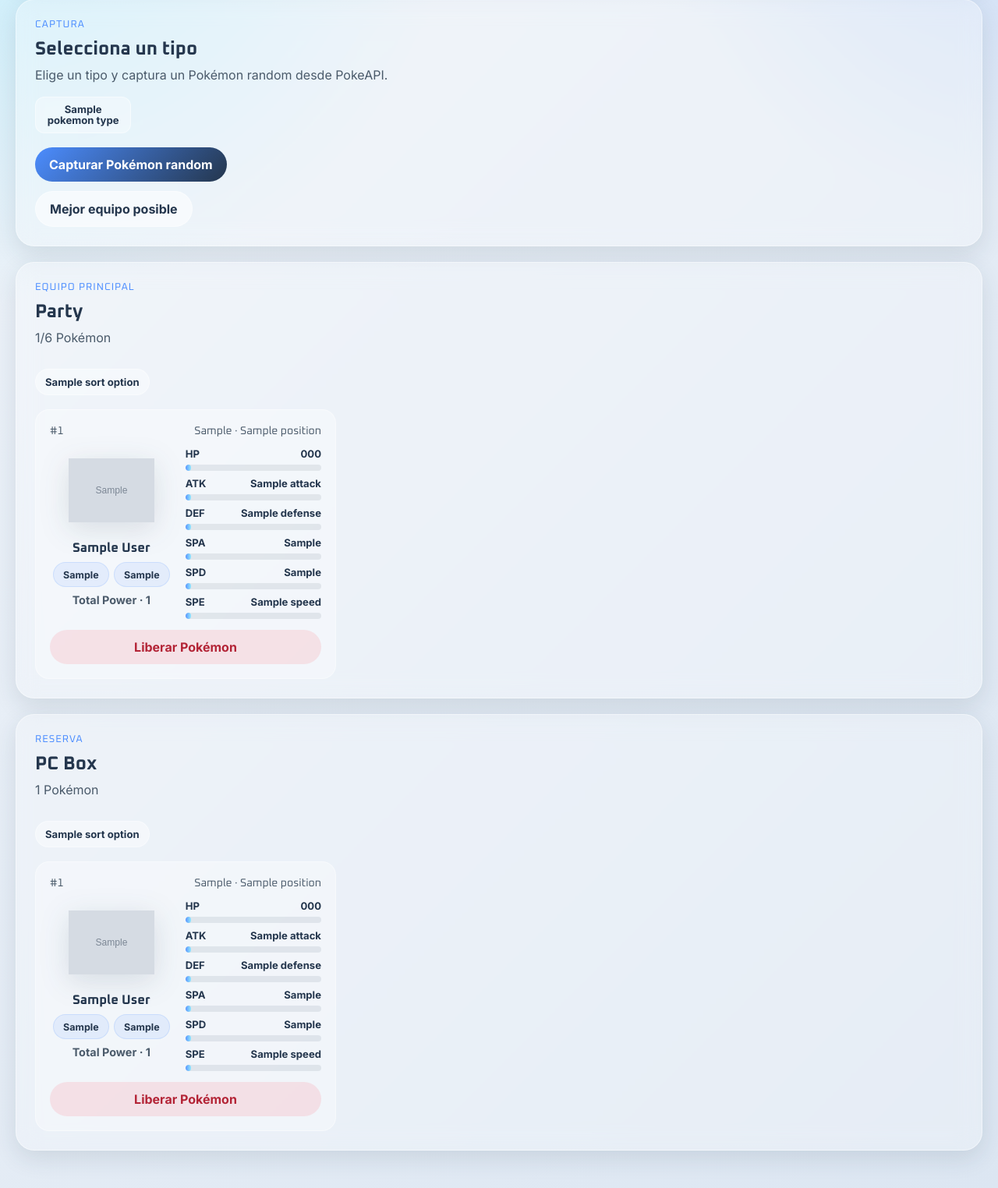
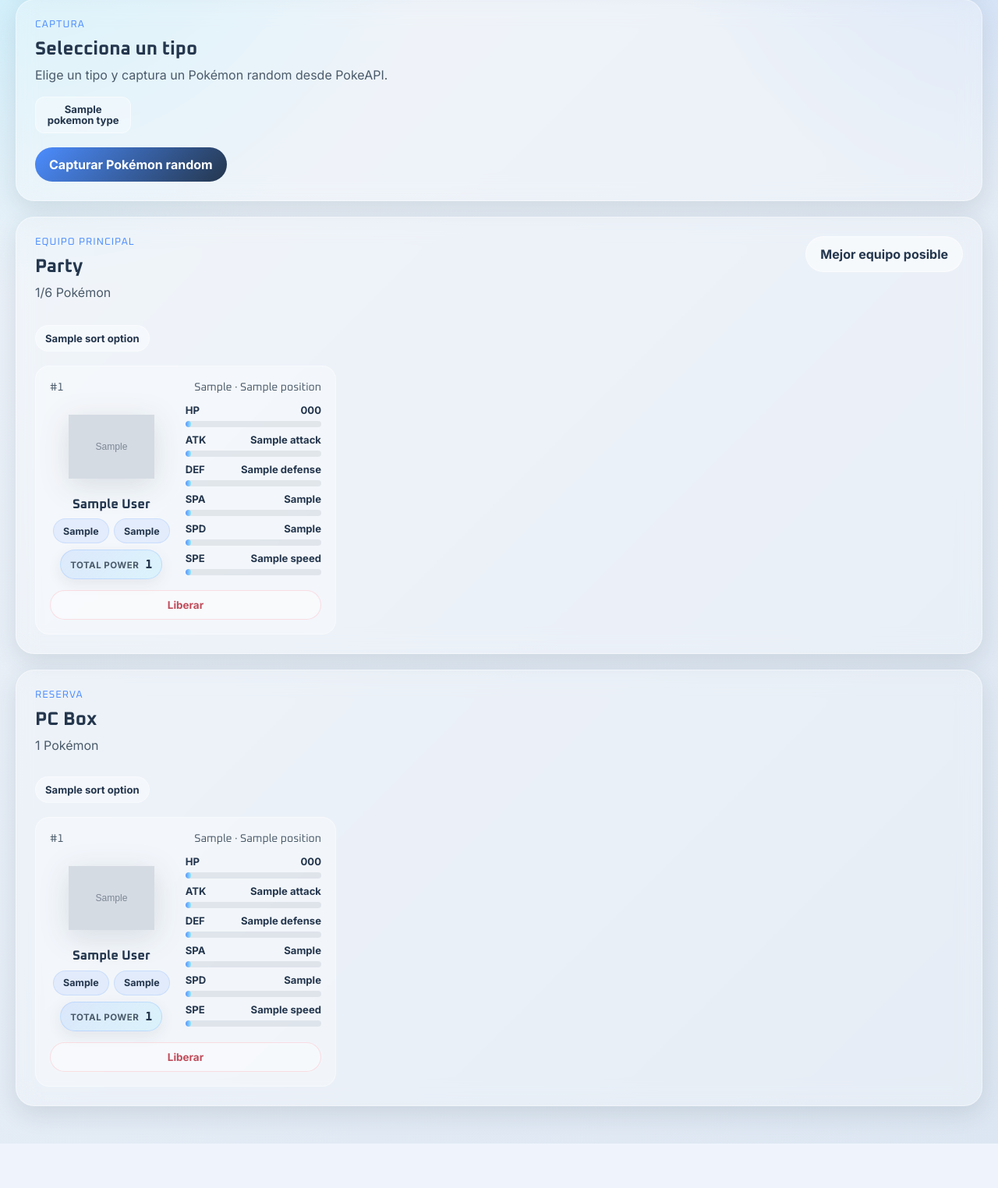
Before and after one commit to raulantonino/pokeparty, a Django app: template templates/roster/dashboard.html in a window 1280 px wide. Shown: the part 215-1739 px from the top of the page at 78% size. After the commit the page ends 1682 px from the top, so only its background shows below. Run offline with Django 5.2, Linux system fonts and the light colour scheme; the template is opened without the code that fills it: most values are stand-ins (such as "Sample title", 1, 10 or a date in 2020); grey boxes marked "Sample" are stand-in pictures.

Commit message:
feat(ui): move optimize action to party and refine card emphasis

```diff
--- a/static/css/styles.css
+++ b/static/css/styles.css
@@ -603,3 +603,85 @@
     justify-content: center;
     text-decoration: none;
 }
+
+.panel-top--with-action {
+    gap: 16px;
+}
+
+.panel-header-row {
+    display: flex;
+    align-items: flex-start;
+    justify-content: space-between;
+    gap: 16px;
+}
+
+.panel-header-actions {
+    display: flex;
+    align-items: center;
+    justify-content: flex-end;
+}
+
+.power-pill {
+    display: inline-flex;
+    align-items: baseline;
+    gap: 8px;
+    padding: 8px 12px;
+    border-radius: 999px;
+    background: linear-gradient(135deg, rgba(76, 141, 255, 0.14), rgba(143, 232, 255, 0.24));
+    border: 1px solid rgba(76, 141, 255, 0.2);
+    box-shadow: 0 6px 18px rgba(36, 54, 77, 0.08);
+}
+
+.power-pill__label {
+    font-size: 0.72rem;
+    font-weight: 700;
+    letter-spacing: 0.04em;
+    text-transform: uppercase;
+    color: var(--text-soft);
+}
+
+.power-pill__value {
+    font-family: "Oxanium", sans-serif;
+    font-size: 1rem;
+    color: var(--blue-deep);
+}
+
+.release-button {
+    width: 100%;
+    border: 1px solid rgba(255, 92, 108, 0.18);
+    background: rgba(255, 255, 255, 0.38);
+    color: rgba(179, 36, 54, 0.82);
+    border-radius: 999px;
+    padding: 10px 14px;
+    cursor: pointer;
+    font: inherit;
+    font-size: 0.84rem;
+    font-weight: 700;
+    transition:
+        transform var(--transition-fast),
+        background var(--transition-fast),
+        border-color var(--transition-fast),
+        color var(--transition-fast);
+}
+
+.release-button:hover {
+    transform: translateY(-1px);
+    background: rgba(255, 92, 108, 0.08);
+    border-color: rgba(255, 92, 108, 0.28);
+    color: rgba(179, 36, 54, 0.95);
+}
+
+.release-button:active {
+    transform: translateY(0);
+}
+
+@media (max-width: 820px) {
+    .panel-header-row {
+        flex-direction: column;
+        align-items: stretch;
+    }
+
+    .panel-header-actions {
+        justify-content: flex-start;
+    }
+}
--- a/templates/roster/dashboard.html
+++ b/templates/roster/dashboard.html
@@ -31,24 +31,27 @@
                 </button>
             </div>
         </form>
-
-        <form method="post" action="{% url 'roster:optimize' %}" class="optimize-form">
-            {% csrf_token %}
-            <input type="hidden" name="sort_party" value="{{ sort_party }}">
-            <input type="hidden" name="sort_box" value="{{ sort_box }}">
-
-            <button type="submit" class="secondary-button">
-                Mejor equipo posible
-            </button>
-        </form>
     </section>
 
     <section id="party-section" class="glass-panel list-panel">
-        <div class="panel-top">
-            <div class="section-heading">
-                <p class="section-kicker">Equipo principal</p>
-                <h2>Party</h2>
-                <p>{{ party_entries|length }}/6 Pokémon</p>
+        <div class="panel-top panel-top--with-action">
+            <div class="panel-header-row">
+                <div class="section-heading">
+                    <p class="section-kicker">Equipo principal</p>
+                    <h2>Party</h2>
+                    <p>{{ party_entries|length }}/6 Pokémon</p>
+                </div>
+
+                <div class="panel-header-actions">
+                    <form method="post" action="{% url 'roster:optimize' %}">
+                        {% csrf_token %}
+                        <input type="hidden" name="sort_party" value="{{ sort_party }}">
+                        <input type="hidden" name="sort_box" value="{{ sort_box }}">
+                        <button type="submit" class="secondary-button">
+                            Mejor equipo posible
+                        </button>
+                    </form>
+                </div>
             </div>
 
             <div class="sort-toolbar">
--- a/templates/roster/partials/pokemon_card.html
+++ b/templates/roster/partials/pokemon_card.html
@@ -30,7 +30,10 @@
                         {% endif %}
                     </div>
 
-                    <p class="power-line">Total Power · {{ entry.pokemon.total_power }}</p>
+                    <div class="power-pill">
+                        <span class="power-pill__label">Total Power</span>
+                        <strong class="power-pill__value">{{ entry.pokemon.total_power }}</strong>
+                    </div>
                 </div>
             </div>
 
@@ -105,10 +108,10 @@
             <input type="hidden" name="sort_box" value="{{ sort_box }}">
             <button
                 type="submit"
-                class="danger-button"
+                class="release-button"
                 onclick="return confirm('¿Seguro que quieres liberar este Pokémon?');"
             >
-                Liberar Pokémon
+                Liberar
             </button>
         </form>
     {% endif %}
```
